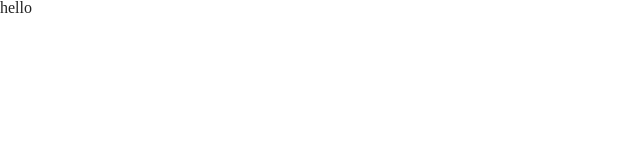
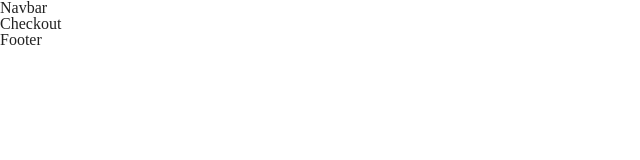
Before and after one commit to MathisHumbert/audiophile-e-commerce, a React (Create React App) app: page /checkout in a window 1280 px wide. Shown: the top 160 px of the page, without its empty margins (0-640 px from the left). Built offline with nearby package versions, Linux system fonts and the light colour scheme.

Commit message:
react-router-dom set up

```diff
--- a/src/App.jsx
+++ b/src/App.jsx
@@ -1,5 +1,30 @@
+import { BrowserRouter as Router, Routes, Route } from 'react-router-dom';
+import {
+  Checkout,
+  Earphones,
+  Headphones,
+  Home,
+  Product,
+  Speakers,
+} from './pages';
+import Navbar from './components/Navbar';
+import Footer from './components/Footer';
+
 const App = () => {
-  return <div>hello</div>;
+  return (
+    <Router>
+      <Navbar />
+      <Routes>
+        <Route path='/' element={<Home />} />
+        <Route path='/headphones' element={<Headphones />} />
+        <Route path='/speakers' element={<Speakers />} />
+        <Route path='/earphones' element={<Earphones />} />
+        <Route path='/checkout' element={<Checkout />} />
+        <Route path='/product/:productName' element={<Product />} />
+      </Routes>
+      <Footer />
+    </Router>
+  );
 };
 
 export default App;
--- /dev/null
+++ b/src/components/Footer.jsx
@@ -0,0 +1,5 @@
+const Footer = () => {
+  return <div>Footer</div>;
+};
+
+export default Footer;
--- /dev/null
+++ b/src/components/Navbar.jsx
@@ -0,0 +1,5 @@
+const Navbar = () => {
+  return <div>Navbar</div>;
+};
+
+export default Navbar;
--- a/src/index.js
+++ b/src/index.js
@@ -12,7 +12,4 @@ ReactDOM.render(
   document.getElementById('root')
 );
 
-// If you want to start measuring performance in your app, pass a function
-// to log results (for example: reportWebVitals(console.log))
-// or send to an analytics endpoint. Learn more: https://bit.ly/CRA-vitals
 reportWebVitals();
--- /dev/null
+++ b/src/pages/Checkout/Checkout.jsx
@@ -0,0 +1,5 @@
+const Checkout = () => {
+  return <div>Checkout</div>;
+};
+
+export default Checkout;
--- /dev/null
+++ b/src/pages/Earphones/Earphones.jsx
@@ -0,0 +1,5 @@
+const Earphones = () => {
+  return <div>Earphones</div>;
+};
+
+export default Earphones;
--- /dev/null
+++ b/src/pages/Headphones/Headphones.jsx
@@ -0,0 +1,5 @@
+const Headphones = () => {
+  return <div>Headphones</div>;
+};
+
+export default Headphones;
--- /dev/null
+++ b/src/pages/Home/Home.jsx
@@ -0,0 +1,5 @@
+const Home = () => {
+  return <div>Home</div>;
+};
+
+export default Home;
--- /dev/null
+++ b/src/pages/Product/Product.jsx
@@ -0,0 +1,5 @@
+const Product = () => {
+  return <div>Product</div>;
+};
+
+export default Product;
--- /dev/null
+++ b/src/pages/Speakers/Speakers.jsx
@@ -0,0 +1,5 @@
+const Speakers = () => {
+  return <div>Speakers</div>;
+};
+
+export default Speakers;
--- /dev/null
+++ b/src/pages/index.js
@@ -0,0 +1,8 @@
+import Checkout from './Checkout/Checkout';
+import Earphones from './Earphones/Earphones';
+import Headphones from './Headphones/Headphones';
+import Home from './Home/Home';
+import Product from './Product/Product';
+import Speakers from './Speakers/Speakers';
+
+export { Checkout, Earphones, Headphones, Home, Product, Speakers };
```
